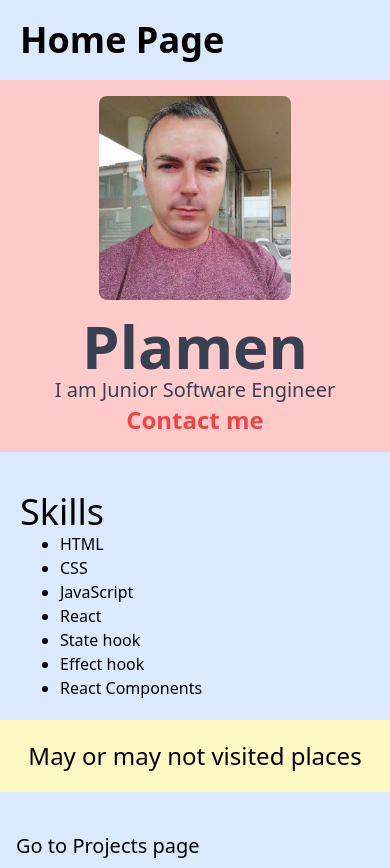
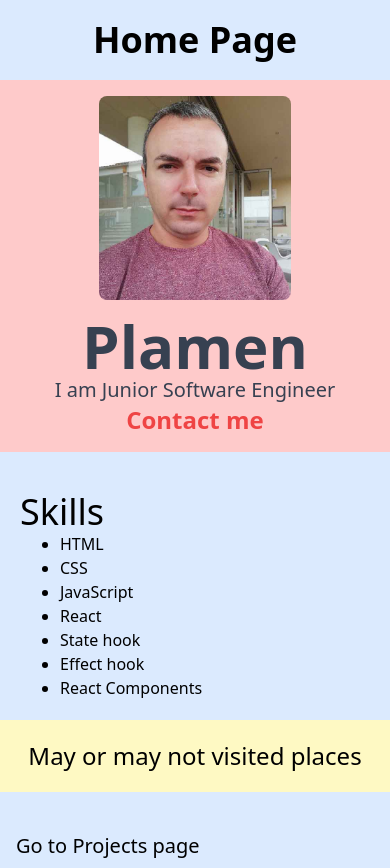
Before and after one commit to Simeonov11/skillcity-mp, a Next.js app: page / in a window 390 px wide. Built offline with nearby package versions, Linux system fonts and the light colour scheme.

Commit message:
fixed text align at Header

```diff
--- a/components/shared/header/index.js
+++ b/components/shared/header/index.js
@@ -1,7 +1,7 @@
 export default function Header( { name }){
     return(
         <div>
-            <h1 className="font-bold text-4xl p-5 w-full max-w-6xl mx-auto">{name} Page</h1>
+            <h1 className="font-bold text-4xl text-center md:text-left p-5 w-full max-w-6xl mx-auto">{name} Page</h1>
         </div>
     )
 }
```
